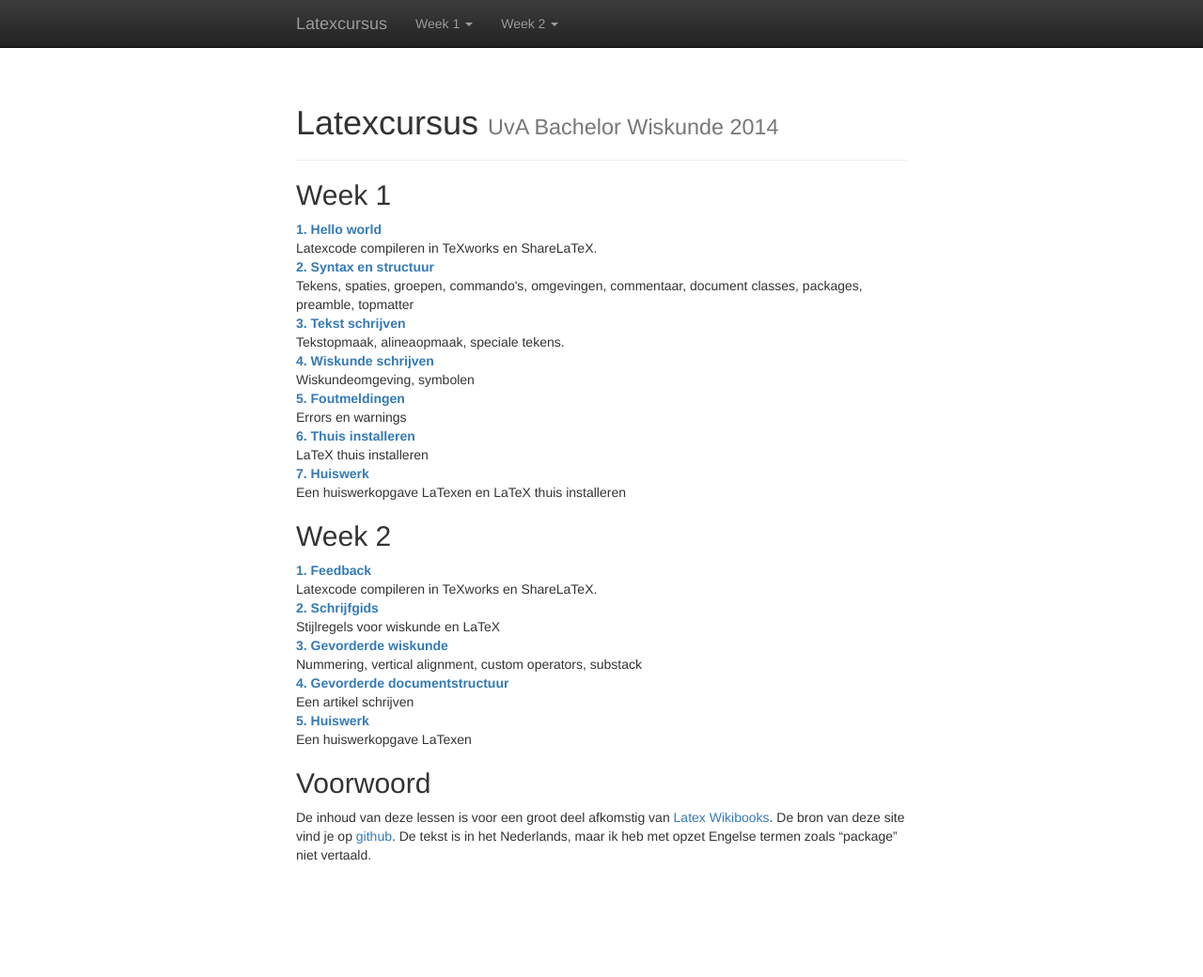
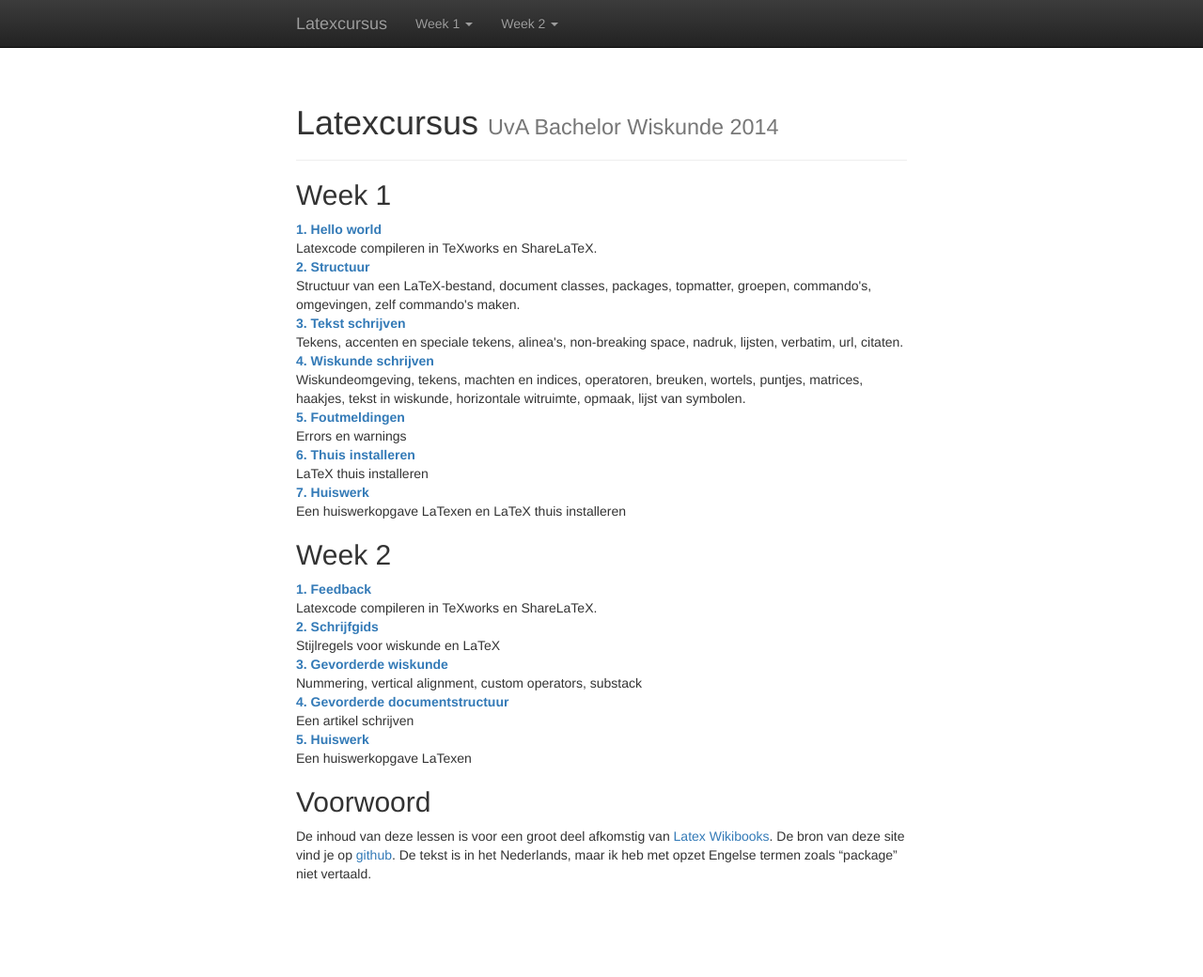
Before and after one commit to jzuiddam/jzuiddam, a Jekyll site: the page built from index.md, in a window 1280 px wide. Shown: the whole page at 94% size. Built offline with Jekyll 4.4.1, drawn with Linux system fonts in a browser that asks for light colours; nearby versions of some CDN libraries; Markdown is read by kramdown in place of the engine named in the settings.

Commit message:
Change descriptions

```diff
--- a/_data/lessons.yml
+++ b/_data/lessons.yml
@@ -4,19 +4,19 @@
     desc: Latexcode compileren in TeXworks en ShareLaTeX.
     week: 1
   -
-    title: Syntax en structuur
-    url: syntax.html
-    desc: Tekens, spaties, groepen, commando's, omgevingen, commentaar, document classes, packages, preamble, topmatter
+    title: Structuur
+    url: structuur.html
+    desc: Structuur van een LaTeX-bestand, document classes, packages, topmatter, groepen, commando's, omgevingen, zelf commando's maken.
     week: 1
   -
     title: Tekst schrijven
     url: tekst.html
-    desc: Tekstopmaak, alineaopmaak, speciale tekens.
+    desc: Tekens, accenten en speciale tekens, alinea's, non-breaking space, nadruk, lijsten, verbatim, url, citaten.
     week: 1
   -
     title: Wiskunde schrijven
     url: wiskunde.html
-    desc: Wiskundeomgeving, symbolen
+    desc: Wiskundeomgeving, tekens, machten en indices, operatoren, breuken, wortels, puntjes, matrices, haakjes, tekst in wiskunde, horizontale witruimte, opmaak, lijst van symbolen.
     week: 1
   -
     title: Foutmeldingen
```
